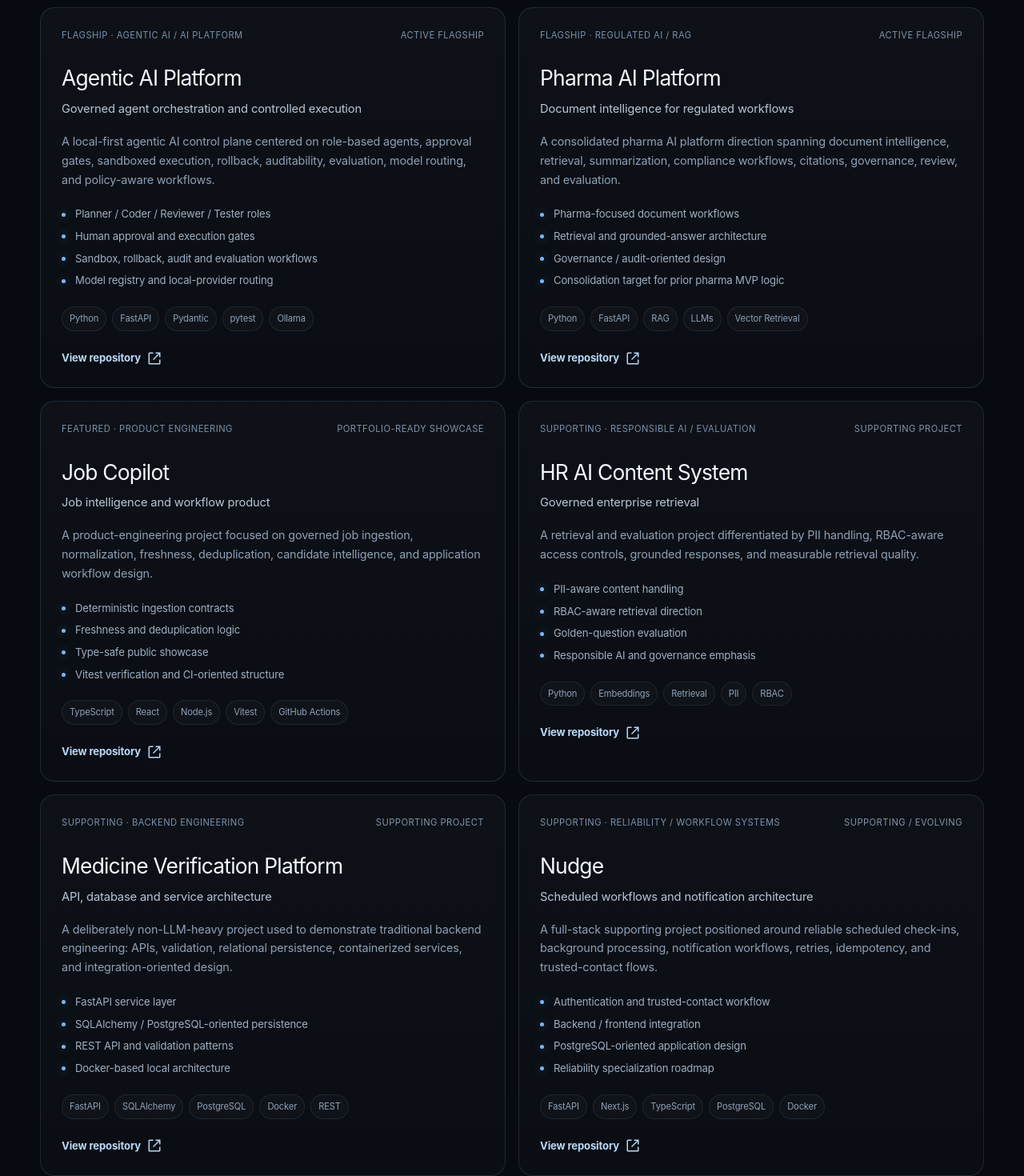
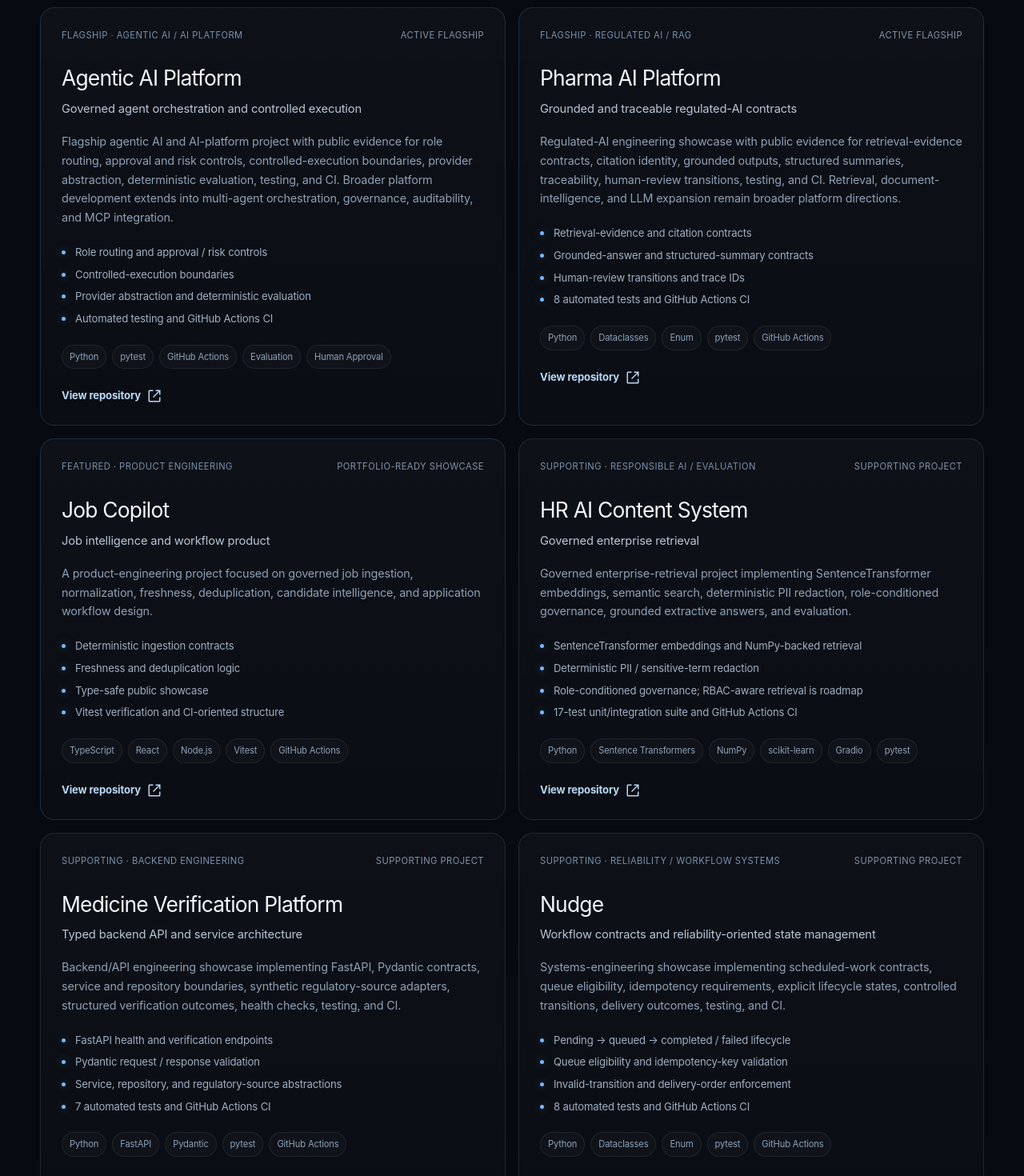
Before and after one commit to chaitanyaAI-careers/Portfolio, a Next.js app: page / in a window 1280 px wide. Shown: the part 1960-3430 px from the top of the page at 80% size. Built offline with nearby package versions, Linux system fonts and the light colour scheme; no server answers.

Commit message:
Align portfolio with verified project evidence

```diff
--- a/app/globals.css
+++ b/app/globals.css
@@ -254,9 +254,6 @@
   border-color: rgba(118,184,255,.3);
 }
 
-.hf-mark {
-  font-size: 17px;
-}
 
 .hero-panel {
   position: relative;
--- a/data/portfolio.ts
+++ b/data/portfolio.ts
@@ -48,30 +48,30 @@
       label: "Flagship · Agentic AI / AI Platform",
       role: "Governed agent orchestration and controlled execution",
       summary:
-        "A local-first agentic AI control plane centered on role-based agents, approval gates, sandboxed execution, rollback, auditability, evaluation, model routing, and policy-aware workflows.",
+        "Flagship agentic AI and AI-platform project with public evidence for role routing, approval and risk controls, controlled-execution boundaries, provider abstraction, deterministic evaluation, testing, and CI. Broader platform development extends into multi-agent orchestration, governance, auditability, and MCP integration.",
       proof: [
-        "Planner / Coder / Reviewer / Tester roles",
-        "Human approval and execution gates",
-        "Sandbox, rollback, audit and evaluation workflows",
-        "Model registry and local-provider routing",
+        "Role routing and approval / risk controls",
+        "Controlled-execution boundaries",
+        "Provider abstraction and deterministic evaluation",
+        "Automated testing and GitHub Actions CI",
       ],
-      stack: ["Python", "FastAPI", "Pydantic", "pytest", "Ollama"],
+      stack: ["Python", "pytest", "GitHub Actions", "Evaluation", "Human Approval"],
       href: "https://github.com/chaitanyaAI-careers/Agentic-ai-platform",
       status: "Active flagship",
     },
     {
       name: "Pharma AI Platform",
       label: "Flagship · Regulated AI / RAG",
-      role: "Document intelligence for regulated workflows",
+      role: "Grounded and traceable regulated-AI contracts",
       summary:
-        "A consolidated pharma AI platform direction spanning document intelligence, retrieval, summarization, compliance workflows, citations, governance, review, and evaluation.",
+        "Regulated-AI engineering showcase with public evidence for retrieval-evidence contracts, citation identity, grounded outputs, structured summaries, traceability, human-review transitions, testing, and CI. Retrieval, document-intelligence, and LLM expansion remain broader platform directions.",
       proof: [
-        "Pharma-focused document workflows",
-        "Retrieval and grounded-answer architecture",
-        "Governance / audit-oriented design",
-        "Consolidation target for prior pharma MVP logic",
+        "Retrieval-evidence and citation contracts",
+        "Grounded-answer and structured-summary contracts",
+        "Human-review transitions and trace IDs",
+        "8 automated tests and GitHub Actions CI",
       ],
-      stack: ["Python", "FastAPI", "RAG", "LLMs", "Vector Retrieval"],
+      stack: ["Python", "Dataclasses", "Enum", "pytest", "GitHub Actions"],
       href: "https://github.com/chaitanyaAI-careers/Pharma-ai-platform",
       status: "Active flagship",
     },
@@ -96,48 +96,48 @@
       label: "Supporting · Responsible AI / Evaluation",
       role: "Governed enterprise retrieval",
       summary:
-        "A retrieval and evaluation project differentiated by PII handling, RBAC-aware access controls, grounded responses, and measurable retrieval quality.",
+        "Governed enterprise-retrieval project implementing SentenceTransformer embeddings, semantic search, deterministic PII redaction, role-conditioned governance, grounded extractive answers, and evaluation.",
       proof: [
-        "PII-aware content handling",
-        "RBAC-aware retrieval direction",
-        "Golden-question evaluation",
-        "Responsible AI and governance emphasis",
+        "SentenceTransformer embeddings and NumPy-backed retrieval",
+        "Deterministic PII / sensitive-term redaction",
+        "Role-conditioned governance; RBAC-aware retrieval is roadmap",
+        "17-test unit/integration suite and GitHub Actions CI",
       ],
-      stack: ["Python", "Embeddings", "Retrieval", "PII", "RBAC"],
+      stack: ["Python", "Sentence Transformers", "NumPy", "scikit-learn", "Gradio", "pytest"],
       href: "https://github.com/chaitanyaAI-careers/HR-ai-content-system",
       status: "Supporting project",
     },
     {
       name: "Medicine Verification Platform",
       label: "Supporting · Backend Engineering",
-      role: "API, database and service architecture",
+      role: "Typed backend API and service architecture",
       summary:
-        "A deliberately non-LLM-heavy project used to demonstrate traditional backend engineering: APIs, validation, relational persistence, containerized services, and integration-oriented design.",
+        "Backend/API engineering showcase implementing FastAPI, Pydantic contracts, service and repository boundaries, synthetic regulatory-source adapters, structured verification outcomes, health checks, testing, and CI.",
       proof: [
-        "FastAPI service layer",
-        "SQLAlchemy / PostgreSQL-oriented persistence",
-        "REST API and validation patterns",
-        "Docker-based local architecture",
+        "FastAPI health and verification endpoints",
+        "Pydantic request / response validation",
+        "Service, repository, and regulatory-source abstractions",
+        "7 automated tests and GitHub Actions CI",
       ],
-      stack: ["FastAPI", "SQLAlchemy", "PostgreSQL", "Docker", "REST"],
+      stack: ["Python", "FastAPI", "Pydantic", "pytest", "GitHub Actions"],
       href: "https://github.com/chaitanyaAI-careers/Medicine-verification-platform",
       status: "Supporting project",
     },
     {
       name: "Nudge",
       label: "Supporting · Reliability / Workflow Systems",
-      role: "Scheduled workflows and notification architecture",
+      role: "Workflow contracts and reliability-oriented state management",
       summary:
-        "A full-stack supporting project positioned around reliable scheduled check-ins, background processing, notification workflows, retries, idempotency, and trusted-contact flows.",
+        "Systems-engineering showcase implementing scheduled-work contracts, queue eligibility, idempotency requirements, explicit lifecycle states, controlled transitions, delivery outcomes, testing, and CI.",
       proof: [
-        "Authentication and trusted-contact workflow",
-        "Backend / frontend integration",
-        "PostgreSQL-oriented application design",
-        "Reliability specialization roadmap",
+        "Pending → queued → completed / failed lifecycle",
+        "Queue eligibility and idempotency-key validation",
+        "Invalid-transition and delivery-order enforcement",
+        "8 automated tests and GitHub Actions CI",
       ],
-      stack: ["FastAPI", "Next.js", "TypeScript", "PostgreSQL", "Docker"],
+      stack: ["Python", "Dataclasses", "Enum", "pytest", "GitHub Actions"],
       href: "https://github.com/chaitanyaAI-careers/Nudge",
-      status: "Supporting / evolving",
+      status: "Supporting project",
     },
   ] satisfies Project[],
   skills: [
```
Also changed, not shown: 1 other file (tests, documents, lock files or other folders).
